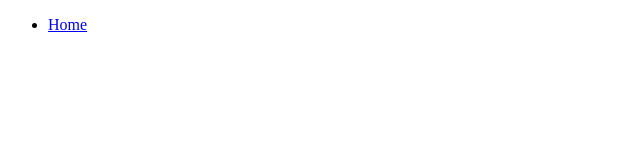
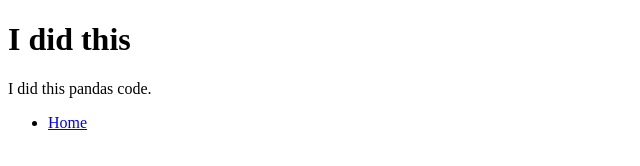
Before and after one commit to jplumlee/pandas-challenge, a plain HTML site: page index.html in a window 1280 px wide. Shown: the whole page, without its empty margins (0-640 px from the left). Drawn offline with Linux system fonts and the light colour scheme.

Commit message:
updated index.html

```diff
--- a/index.html
+++ b/index.html
@@ -6,6 +6,8 @@
 </head>
 
 <body>
+    <h1>I did this</h1>
+    <p>I did this pandas code.</p>
     <nav>
         <ul>
             <li><a href="/">Home</a></li>
```
